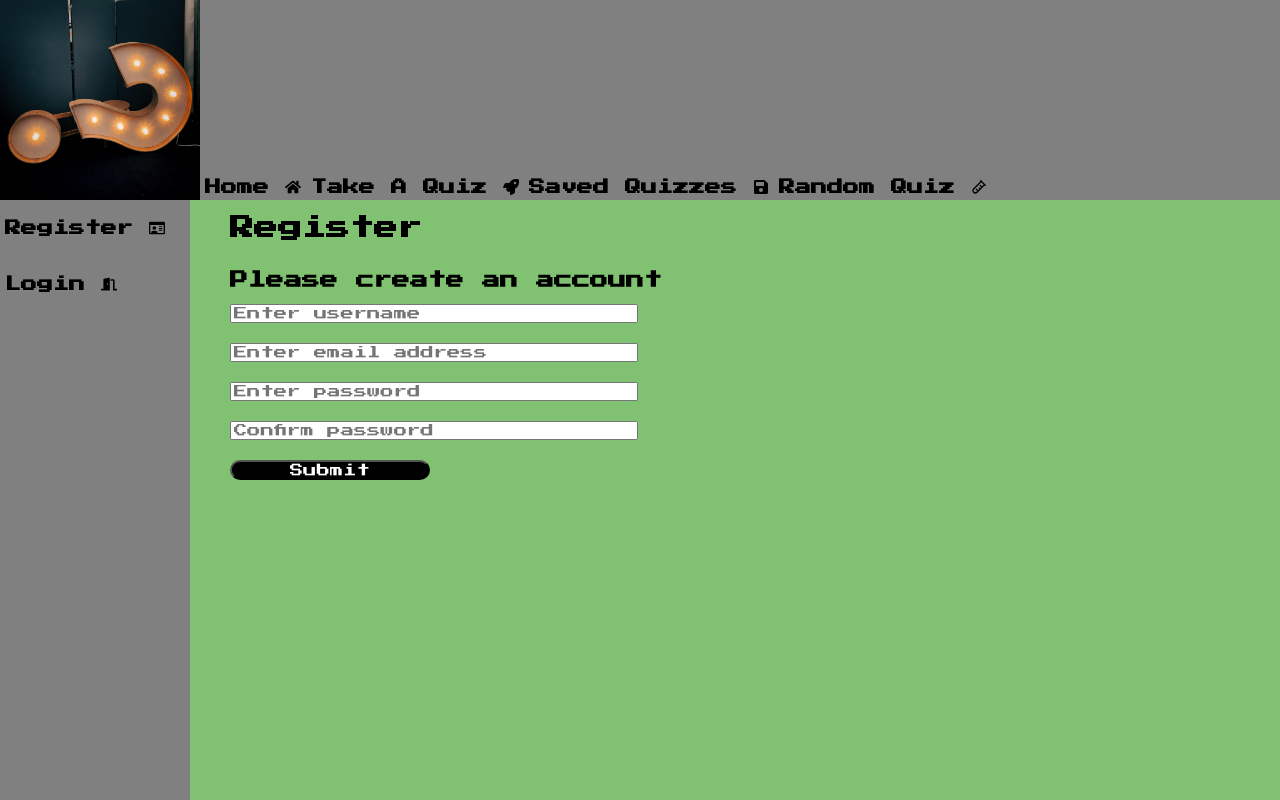
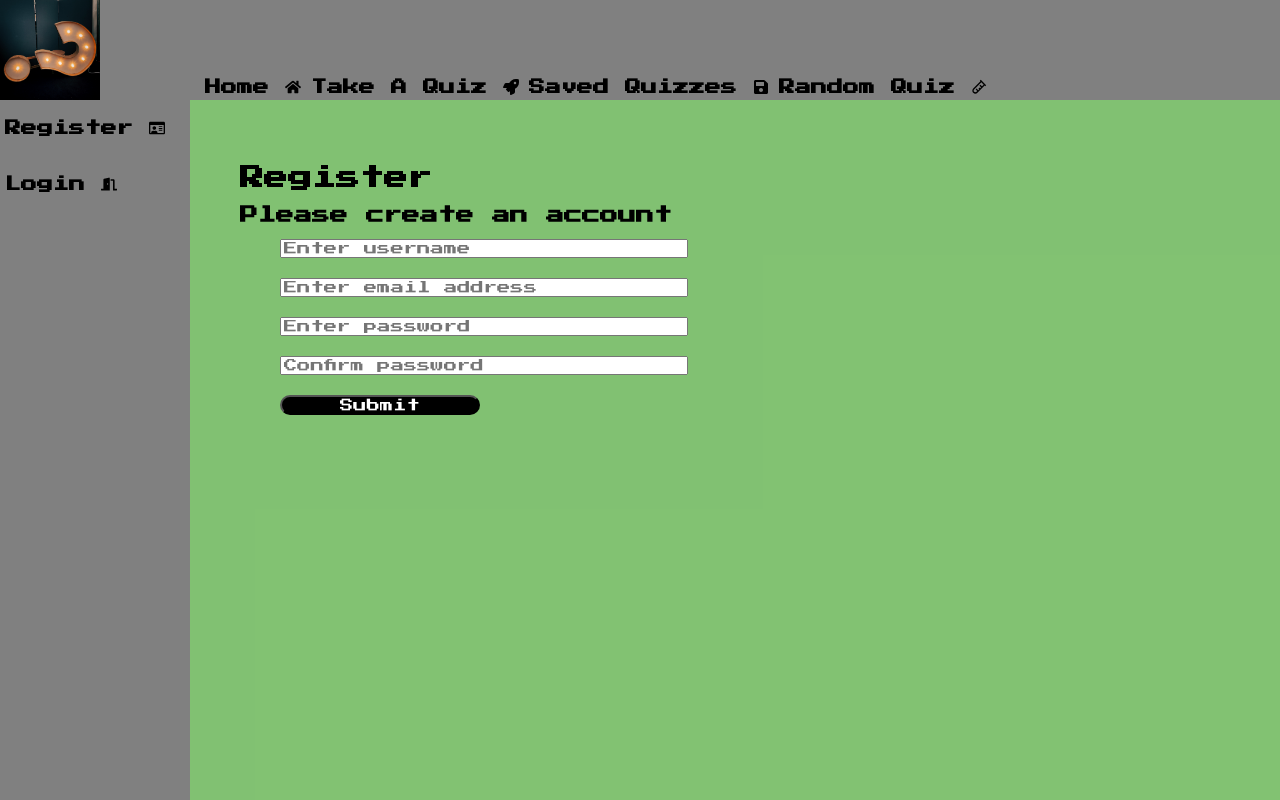
Before and after one commit to DanHope90/Coding_Quiz_FE, a React app in the folder my-app/: page /register in a window 1280 px wide. Shown: the top 800 px of the page. Built offline with nearby package versions, Linux system fonts and the light colour scheme; no server answers.

Commit message:
styling updates WIP

```diff
--- a/my-app/src/Components/Layout.js
+++ b/my-app/src/Components/Layout.js
@@ -7,7 +7,7 @@ function Layout({ children }) {
   return (
     <div className="upper-class">
       <div className="sidebar"><SideBar /></div>
-      <div>{children}</div>
+      <div className="body">{children}</div>
     </div>
   );
 }
--- a/my-app/src/Components/Login.js
+++ b/my-app/src/Components/Login.js
@@ -86,10 +86,10 @@ function Login() {
                   onChange={loginHandleChange}
                   required
                 />
-                <div className="register-button">
+                <div>
                   <button
                     type="submit"
-                    className="button"
+                    className="register-button"
                   >
                     Login
                   </button>
--- a/my-app/src/Components/RandomQuiz.js
+++ b/my-app/src/Components/RandomQuiz.js
@@ -16,7 +16,10 @@ function RandomQuiz() {
   const randomQuiz = availableQuizzes[Math.floor(Math.random() * availableQuizzes.length)];
 
   return (
-    <div className="execute-quiz"><ExecuteQuiz desiredQuiz={randomQuiz} /></div>
+    <>
+      <div className="execute-quiz"><ExecuteQuiz desiredQuiz={randomQuiz} /></div>
+      <div><a href="/"><button type="submit">Take me home!</button></a></div>
+    </>
   );
 }
 
--- a/my-app/src/Components/Register.js
+++ b/my-app/src/Components/Register.js
@@ -52,9 +52,9 @@ function Register() {
 
   return (
     <>
-      <div className="titles">
-        <h1>Register</h1>
-        <h2>Please create an account</h2>
+      <div>
+        <h1 className="titles">Register</h1>
+        <h2 className="titles">Please create an account</h2>
       </div>
       <div>
         <form className="form" onSubmit={addUser}>
--- a/my-app/src/Styles/Layout.css
+++ b/my-app/src/Styles/Layout.css
@@ -5,3 +5,7 @@
     align-items: stretch;
     background-color: rgba(65, 162, 41, 0.657);
 }
+
+.body {
+    padding: 50px 0px 0px 50px;
+}
--- a/my-app/src/Styles/NavBar.css
+++ b/my-app/src/Styles/NavBar.css
@@ -28,8 +28,9 @@
 }
 
 .q-mark-pic {
-    width: 200px;
-    height: 200px;
+    width: 100px;
+    height: 100px;
+    padding-right: 100px;
 }
 
 img {
--- a/my-app/src/Styles/QuestionCard.css
+++ b/my-app/src/Styles/QuestionCard.css
@@ -14,4 +14,5 @@
 
 .answer-button:active {
     color:red;
+    background-color: white;
 }
--- a/my-app/src/Styles/Register.css
+++ b/my-app/src/Styles/Register.css
@@ -2,7 +2,6 @@
     display:flex;
     justify-content: center;
     flex-direction: column;
-    padding-left: 40px;
 }
 
 .form {
--- a/my-app/src/Styles/SavedQuizzes.css
+++ b/my-app/src/Styles/SavedQuizzes.css
@@ -1,7 +1,3 @@
-.saved-quiz-body{
-    margin: 25px;
-}
-
 .saved-quizzes{
     display: flex;
     flex-flow: wrap;
--- a/my-app/src/Styles/TakeAQuiz.css
+++ b/my-app/src/Styles/TakeAQuiz.css
@@ -1,7 +1,3 @@
-.take-a-quiz-body {
-    margin: 25px;
-}
-
 .take-quiz-array{
     display: flex;
     flex-flow: wrap;
```
Also changed, not shown: my-app/src/Components/TakeAQuiz.js (+6 -2 lines), my-app/src/index.css (+0 -15 lines), 4 other files.
